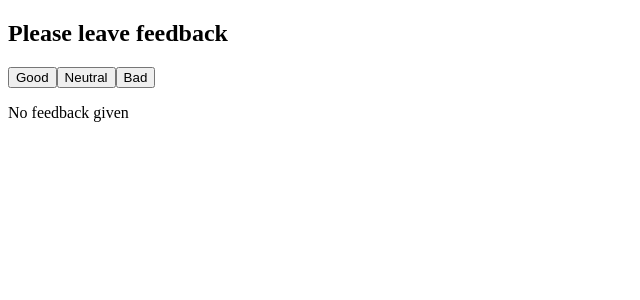
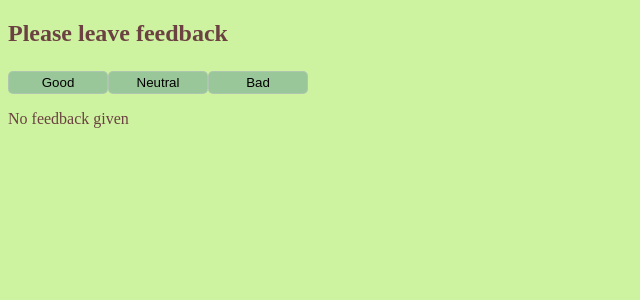
Before and after one commit to llenn4ik/goit-react-hw-02-feedback, a React (Create React App) app: page / in a window 1280 px wide. Shown: the top 300 px of the page, without its empty margins (0-640 px from the left). Built offline with nearby package versions, Linux system fonts and the light colour scheme.

Commit message:
add propTypes & styles

```diff
--- a/src/components/App.js
+++ b/src/components/App.js
@@ -4,6 +4,7 @@ import Section from "../components/Section";
 import Feedback from "../components/Feedback";
 import Statistics from "../components/Statistics";
 
+import s from "../css/styles.module.css";
 
 class App extends Component {
   state = {
@@ -50,7 +51,7 @@ class App extends Component {
     return (
       <>
         {" "}
-        <Section title="Please leave feedback">
+        <Section title="Please leave feedback" className={s.section_feedback}>
           <Feedback handleChange={this.handleChange} />
 
           <Statistics
--- a/src/components/Feedback.js
+++ b/src/components/Feedback.js
@@ -1,4 +1,5 @@
 import React from "react";
+import PropTypes from "prop-types";
 
 const Feedback = ({ handleChange }) => {
   return (
@@ -15,4 +16,9 @@ const Feedback = ({ handleChange }) => {
     </div>
   );
 };
+
+Feedback.propTypes = {
+  handleChange: PropTypes.func.isRequired,
+};
+
 export default Feedback;
--- a/src/components/Notification.js
+++ b/src/components/Notification.js
@@ -1,6 +1,12 @@
 import React from "react";
+import PropTypes from "prop-types";
 
 const Notification = ({ message }) => {
   return <p>{message}</p>;
 };
+
+Notification.propTypes = {
+  message: PropTypes.string.isRequired,
+};
+
 export default Notification;
--- /dev/null
+++ b/src/css/styles.module.css
@@ -0,0 +1,17 @@
+body {
+  background-color: #cdf3a1;
+  color: #6b4141;
+}
+
+.section_feedback {
+  list-style: none;
+}
+
+button {
+  border: 1px solid rgb(196, 197, 197, 0.5);
+  border-radius: 5px;
+  background-color: #9ac799;
+  width: 100px;
+  height: 23px;
+  margin-top: 4px;
+}
```
Also changed, not shown: src/components/Section.js (+7 -0 lines), src/components/Statistics.js (+9 -0 lines).
